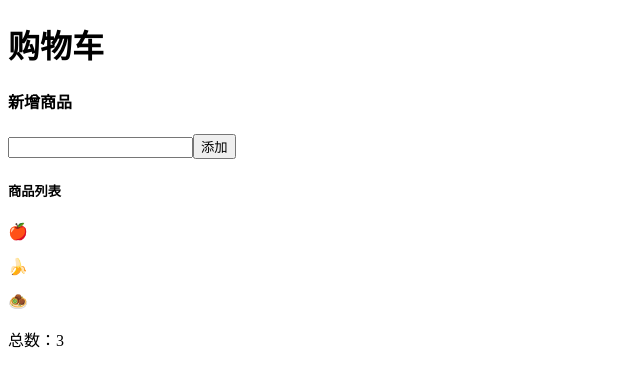
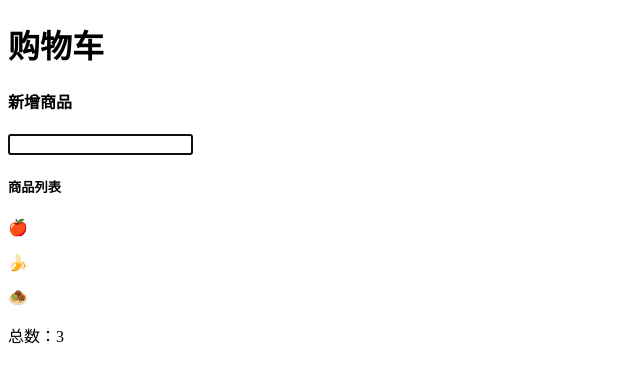
Before and after one commit to huangyul/vue-review, a Vue app: page / in a window 1280 px wide. Shown: the top 386 px of the page, without its empty margins (0-640 px from the left). Built offline with nearby package versions, Linux system fonts and the light colour scheme.

Commit message:
自定义指令

```diff
--- a/src/components/AddItem.vue
+++ b/src/components/AddItem.vue
@@ -1,7 +1,7 @@
 <template>
   <div>
-    <input type="text" :value="item" @input="onInput" />
-    <button @click="addItem">添加</button>
+    <input v-focus type="text" :value="item" @input="onInput" />
+    <button v-permission="'123'" @click="addItem">添加</button>
   </div>
 </template>
 
--- a/src/main.js
+++ b/src/main.js
@@ -16,6 +16,22 @@ const myMixin = {
   },
 }
 
+// 自定义指令
+app.directive('focus', {
+  // 当被绑定的元素挂载
+  mounted(el) {
+    el.focus()
+  },
+})
+
+app.directive('permission', {
+  mounted(el, building) {
+    if (building.value != 'admin') {
+      el.parentNode.removeChild(el)
+    }
+  },
+})
+
 app.mixin(myMixin)
 
 app.mount('#app')
```
Also changed, not shown: 1 other file (tests, documents, lock files or other folders).
